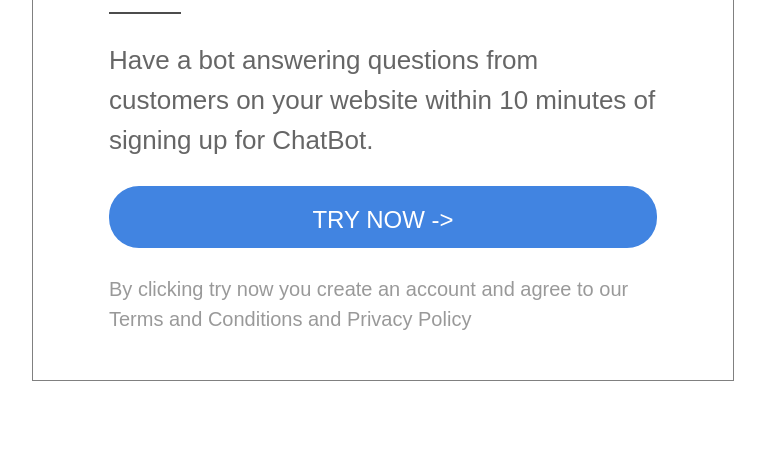
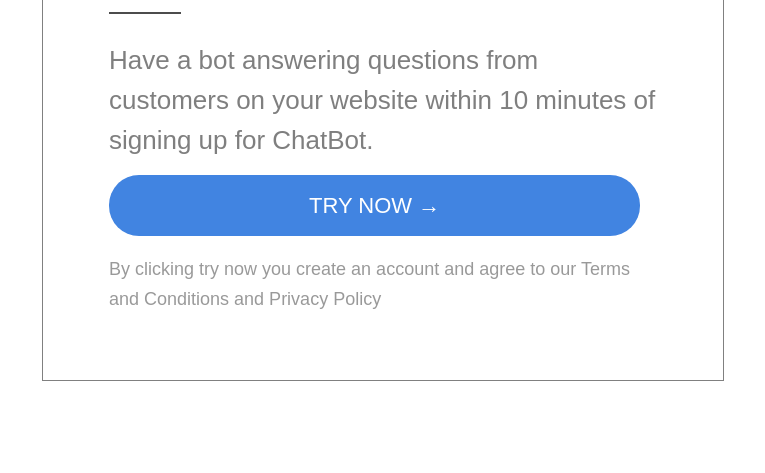
Before and after one commit to ShrutikaBhosale/chatBotAssignment, a plain HTML site: page src/index.html in a window 1280 px wide. Shown: the part 327-800 px from the top of the page, without its empty margins (257-1022 px from the left). Drawn offline with Linux system fonts and the light colour scheme.

Commit message:
changed updated

```diff
--- a/src/index.html
+++ b/src/index.html
@@ -6,20 +6,21 @@
       * {
         font-family: sans-serif;
         margin: 26px;
+        font-weight: 300;
+        line-height: 40px;
       }
-      article {
+
+      .chatbot {
         border: 1px solid grey;
         width: 600px;
         height: 500px;
         margin: auto;
         margin-top: 100px;
-
-        padding: 40px 50px 40px 50px;
+        padding: 40px;
       }
 
       #title {
         font-size: 50px;
-        font-weight: 300;
         color: rgba(0, 0, 0, 0.7);
         line-height: 60px;
       }
@@ -28,26 +29,23 @@
         border: 1px solid rgba(0, 0, 0, 0.7);
         width: 70px;
       }
+
       #desc {
         font-size: 26px;
-        font-weight: 300;
-        color: rgba(0, 0, 0, 0.6);
-        line-height: 40px;
+        color: rgba(0, 0, 0, 0.5);
       }
 
       #try-now {
         background-color: #4184e1;
-        padding-top: 20px;
-        padding-bottom: 20px;
+        padding: 18px 200px 18px 200px;
         height: 22px;
         border-radius: 30px;
+        font-size: 22px;
         text-align: center;
         color: white;
-        font-weight: 300;
       }
       #policy {
-        font-size: 20px;
-        font-weight: 300;
+        font-size: 18px;
         color: rgba(0, 0, 0, 0.4);
         line-height: 30px;
       }
@@ -55,15 +53,15 @@
   </head>
 
   <body>
-    <article>
+    <article class="chatbot">
       <h1 id="title">Build your first chatbot in 10 minutes!</h1>
-      <p id="line"></p>
+      <div id="line"></div>
       <p id="desc">
         Have a bot answering questions from customers on your website within 10
         minutes of signing up for ChatBot.
       </p>
 
-      <h2 id="try-now">TRY NOW -></h2>
+      <a id="try-now">TRY NOW →</a>
 
       <p id="policy">
         By clicking try now you create an account and agree to our Terms and
```
